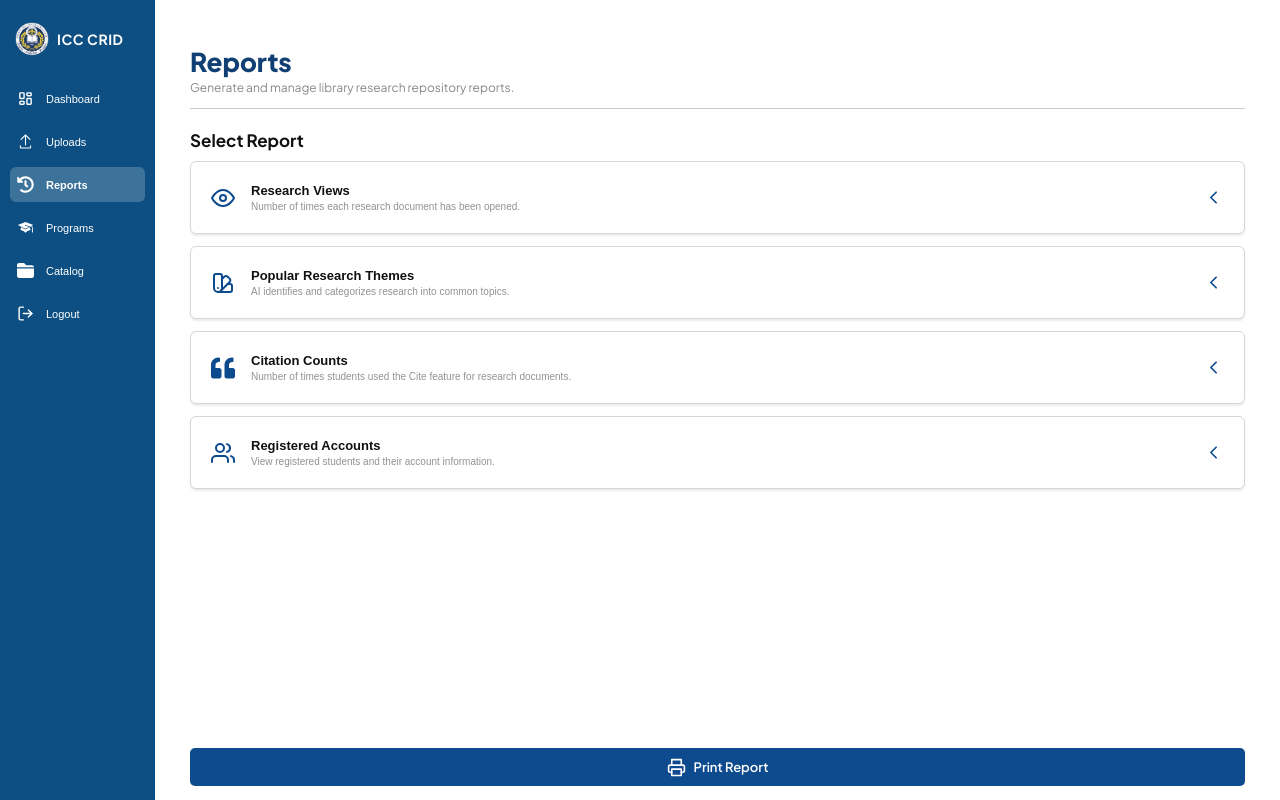
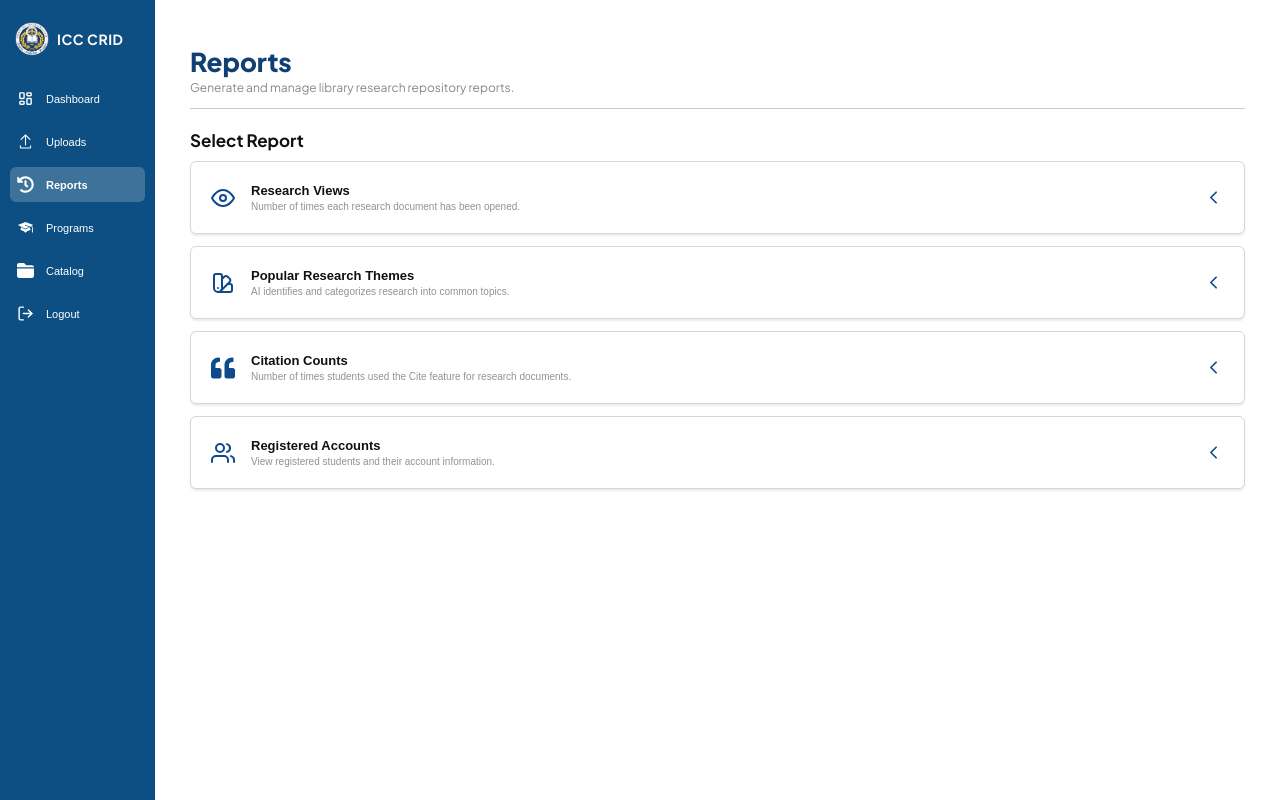
Before and after one commit to AngeloMaluya/ICC_LIBRARY, a React (Vite) app: page /reports in a window 1280 px wide. Built offline with nearby package versions, Linux system fonts and the light colour scheme; no server answers; sample sign-in values are in the browser's storage.

Commit message:
remove button

```diff
--- a/src/admin/component/reports/reports.jsx
+++ b/src/admin/component/reports/reports.jsx
@@ -686,16 +686,18 @@ export default function Reports() {
                     <UserActivity records={activityRecords} {...shared}/>}
             </section>
           </>}
+            {activeReport && (
             <button
                 type="button"
                 className="reports-print-button"
                 onClick={printReport}
-            disabled={!activeReport || loading || exporting || Boolean(error)}
+                disabled={loading || exporting || Boolean(error)}
                 title="Export report to Excel"
             >
                 <FiPrinter />
                 {exporting ? " Exporting..." : " Print Report"}
             </button>
+            )}
         </main>
       </div>;
 }
```
Lines whose indentation alone changed are shown as unchanged.
